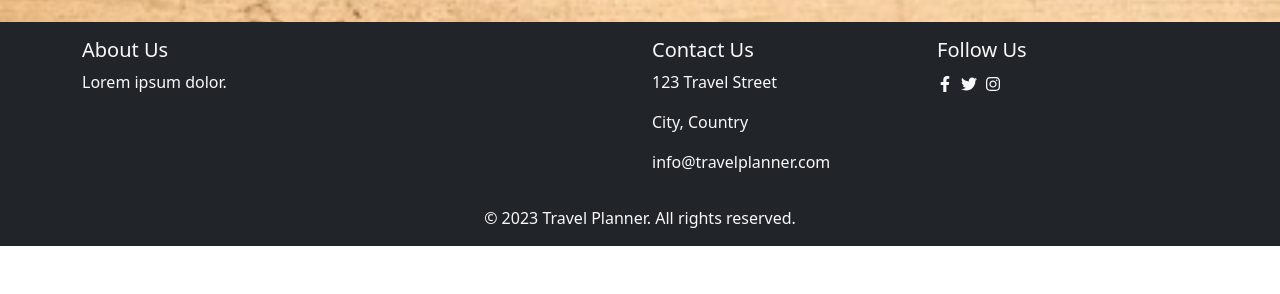
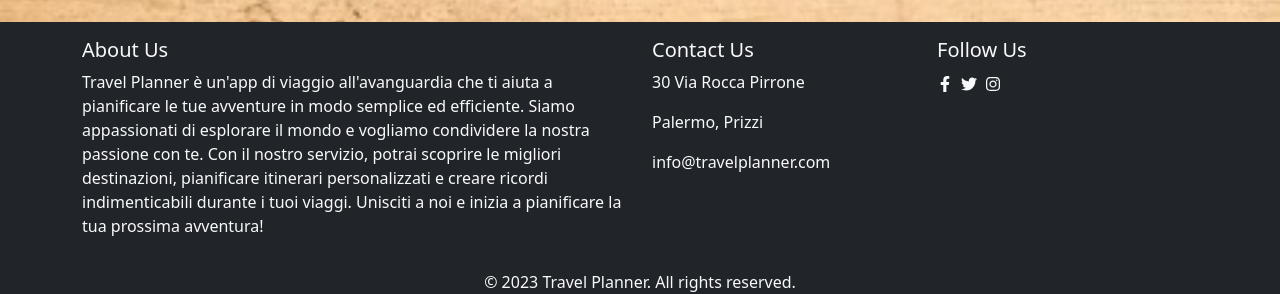
Before and after one commit to GiuseppeCanzoneri/CAPSTONE-FRONTEND-Travel-Planner, a React (Create React App) app: page /admin in a window 1280 px wide. Shown: the part 297-591 px from the top of the page. Built offline with nearby package versions, Linux system fonts and the light colour scheme; no server answers.

Commit message:
footer completato

```diff
--- a/src/components/MyFooter.jsx
+++ b/src/components/MyFooter.jsx
@@ -9,12 +9,18 @@ const MyFooter = () => {
         <Row>
           <Col md={6}>
             <h5>About Us</h5>
-            <p>Lorem ipsum dolor.</p>
+            <p>
+              Travel Planner è un'app di viaggio all'avanguardia che ti aiuta a pianificare le tue avventure in modo
+              semplice ed efficiente. Siamo appassionati di esplorare il mondo e vogliamo condividere la nostra passione
+              con te. Con il nostro servizio, potrai scoprire le migliori destinazioni, pianificare itinerari
+              personalizzati e creare ricordi indimenticabili durante i tuoi viaggi. Unisciti a noi e inizia a
+              pianificare la tua prossima avventura!
+            </p>
           </Col>
           <Col md={3}>
             <h5>Contact Us</h5>
-            <p>123 Travel Street</p>
-            <p>City, Country</p>
+            <p>30 Via Rocca Pirrone</p>
+            <p>Palermo, Prizzi</p>
             <p>info@travelplanner.com</p>
           </Col>
           <Col md={3}>
```
